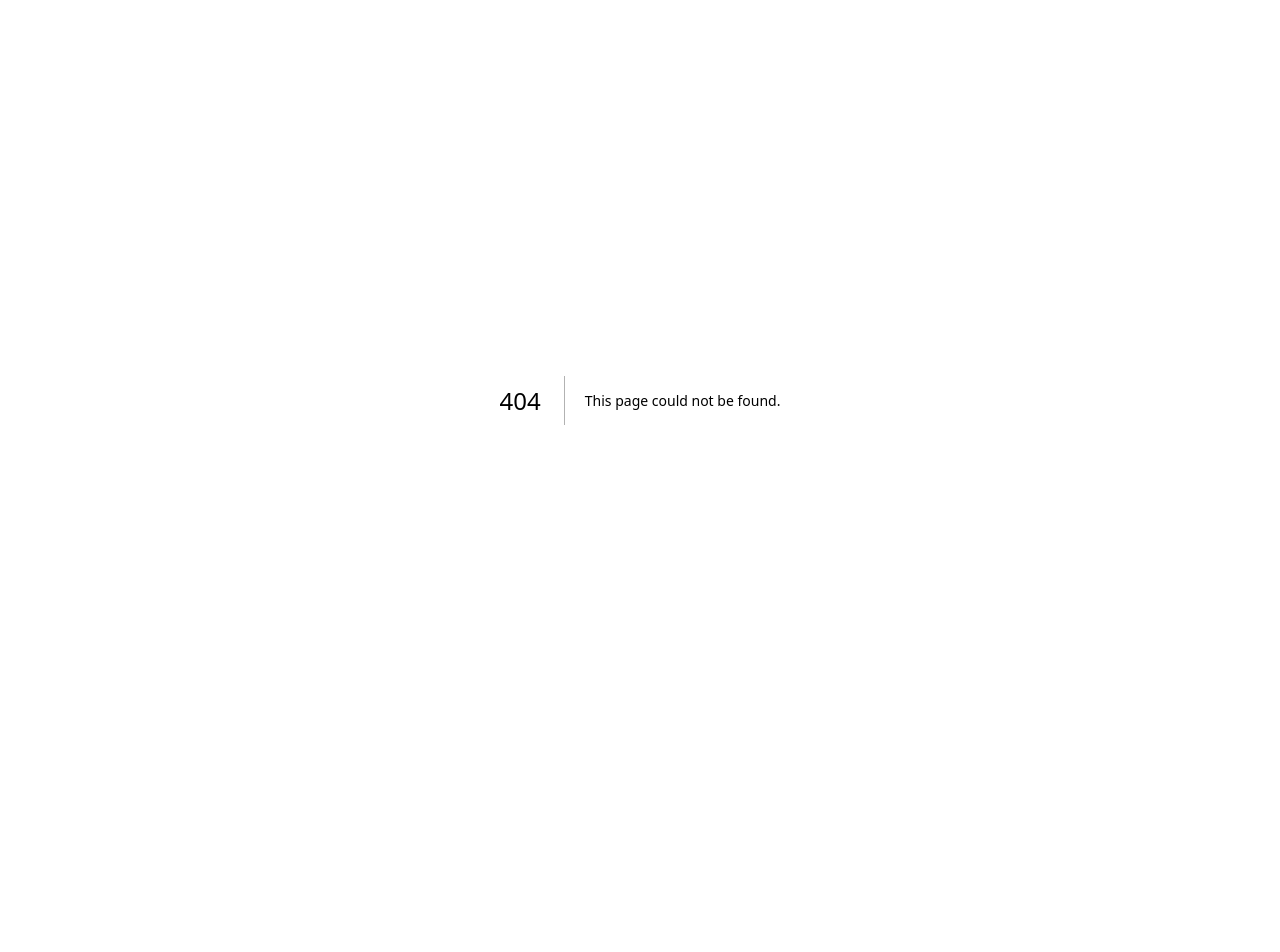
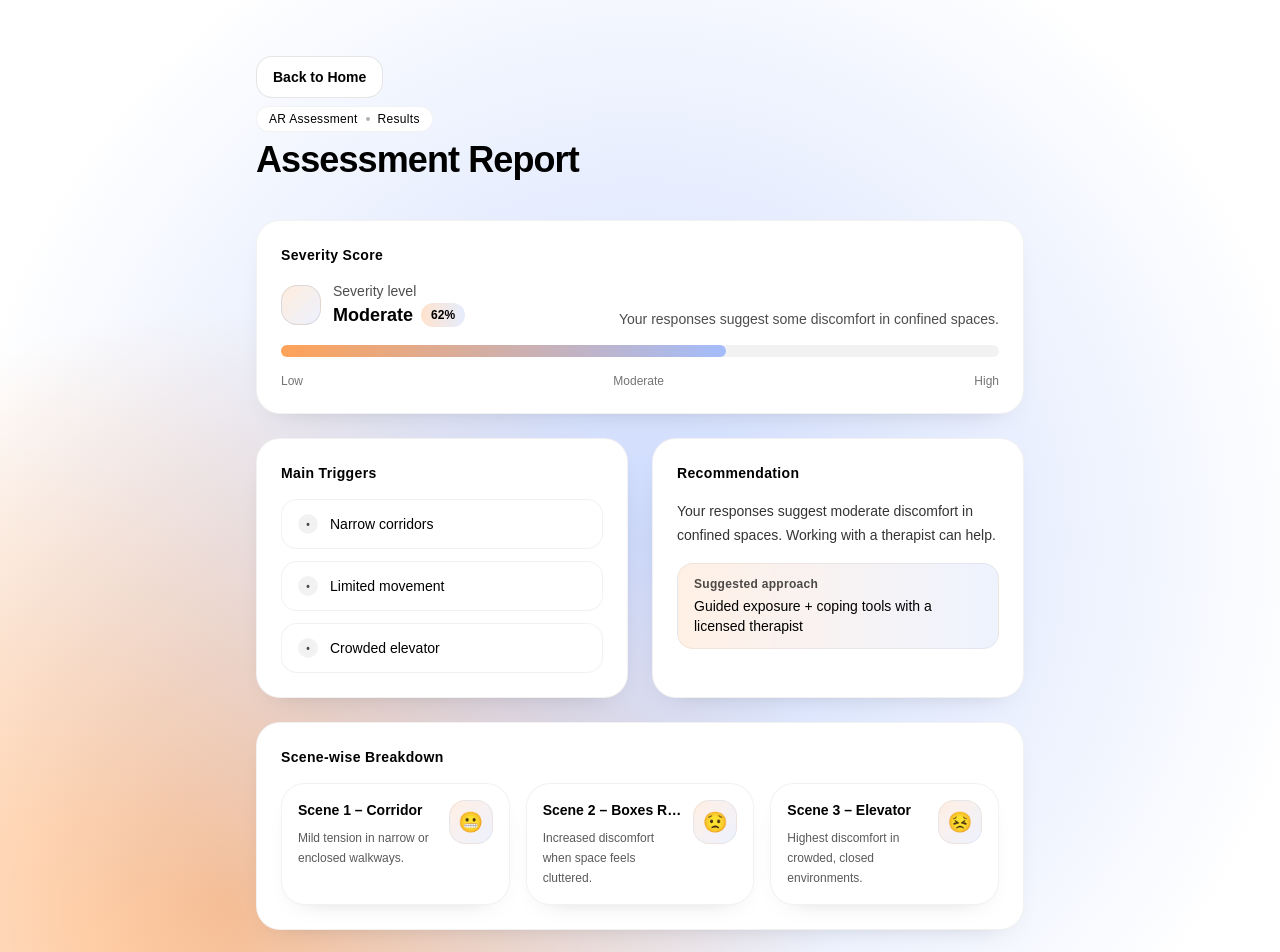
Before and after one commit to tanisheejain/patientpov, a Next.js app: page /report-view in a window 1280 px wide. Before the commit this address had no page. Shown: the top 952 px of the page. Before the commit the page ends 800 px from the top, so only its background shows below. Built offline with nearby package versions, Linux system fonts and the light colour scheme.

Commit message:
corrected view report hp

```diff
--- /dev/null
+++ b/app/report-view/page.tsx
@@ -0,0 +1,42 @@
+import {
+  AssessmentResultsDashboard,
+  type AssessmentResults,
+} from "@/components/assessment/AssessmentResultsDashboard";
+
+export default function ReportViewPage() {
+  const assessment: AssessmentResults = {
+    severity: {
+      label: "Moderate",
+      score01: 0.62,
+      caption: "Your responses suggest some discomfort in confined spaces.",
+    },
+    triggers: ["Narrow corridors", "Limited movement", "Crowded elevator"],
+    scenes: [
+      {
+        title: "Scene 1 – Corridor",
+        emoji: "😬",
+        interpretation: "Mild tension in narrow or enclosed walkways.",
+      },
+      {
+        title: "Scene 2 – Boxes Room",
+        emoji: "😟",
+        interpretation: "Increased discomfort when space feels cluttered.",
+      },
+      {
+        title: "Scene 3 – Elevator",
+        emoji: "😣",
+        interpretation: "Highest discomfort in crowded, closed environments.",
+      },
+    ],
+    recommendation:
+      "Your responses suggest moderate discomfort in confined spaces. Working with a therapist can help.",
+  };
+
+  return (
+    <AssessmentResultsDashboard
+      assessment={assessment}
+      showBackToHome
+      showBookAppointment={false}
+    />
+  );
+}
--- a/components/assessment/AssessmentResultsDashboard.tsx
+++ b/components/assessment/AssessmentResultsDashboard.tsx
@@ -19,8 +19,16 @@ export type AssessmentResults = {
   recommendation: string;
 };
 
-export function AssessmentResultsDashboard(props: { assessment: AssessmentResults }) {
-  const { assessment } = props;
+export function AssessmentResultsDashboard(props: {
+  assessment: AssessmentResults;
+  showBackToHome?: boolean;
+  showBookAppointment?: boolean;
+}) {
+  const {
+    assessment,
+    showBackToHome = false,
+    showBookAppointment = true,
+  } = props;
   const severityStyles = getSeverityStyles(assessment.severity.label);
 
   return (
@@ -28,6 +36,14 @@ export function AssessmentResultsDashboard(props: { assessment: AssessmentResult
       <main className="mx-auto flex w-full max-w-5xl flex-col px-4 py-10 sm:px-6 sm:py-14">
         <div className="mx-auto w-full max-w-3xl">
           <header className="flex flex-col gap-2">
+            {showBackToHome ? (
+              <Link
+                href="/"
+                className="inline-flex w-fit items-center justify-center rounded-2xl border border-black/10 bg-white px-4 py-2.5 text-sm font-semibold text-black transition hover:bg-black/[0.02] focus:outline-none focus:ring-2 focus:ring-[#A3BCFB] focus:ring-offset-2"
+              >
+                Back to Home
+              </Link>
+            ) : null}
             <div className="inline-flex items-center gap-2 self-start rounded-full border border-black/5 bg-white px-3 py-1 text-xs font-medium tracking-wide">
               AR Assessment
               <span className="h-1 w-1 rounded-full bg-black/30" />
@@ -137,6 +153,7 @@ export function AssessmentResultsDashboard(props: { assessment: AssessmentResult
               </div>
             </SectionCard>
 
+            {showBookAppointment ? (
               <div className="pt-2">
                 <Link
                   href="/book-appointment"
@@ -149,6 +166,7 @@ export function AssessmentResultsDashboard(props: { assessment: AssessmentResult
                   Booking is optional — you can also retake the assessment anytime.
                 </p>
               </div>
+            ) : null}
           </div>
         </div>
       </main>
--- a/components/dashboard/PatientHomeDashboard.tsx
+++ b/components/dashboard/PatientHomeDashboard.tsx
@@ -105,7 +105,7 @@ export function PatientHomeDashboard() {
                     </div>
                   </div>
                   <Link
-                    href="/report"
+                    href="/report-view"
                     className="inline-flex items-center justify-center rounded-2xl border border-black/10 bg-white px-4 py-2.5 text-sm font-semibold text-black transition hover:bg-black/[0.02] focus:outline-none focus:ring-2 focus:ring-[#A3BCFB] focus:ring-offset-2"
                   >
                     View full report
```
Lines whose indentation alone changed are shown as unchanged.
